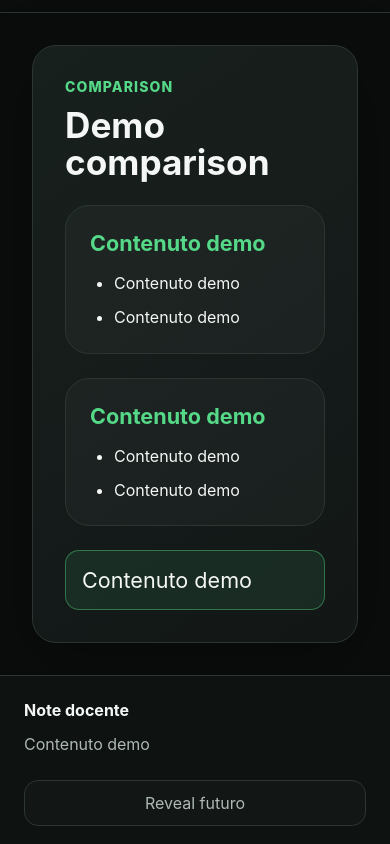
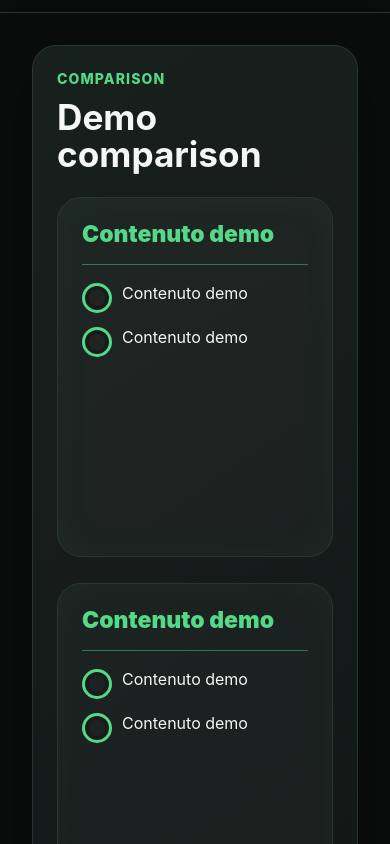
Before and after one commit to maxmax1000-pixel/recupero-punti-autoscuola-max, a React (Vite) app in the folder v2/: page / in a window 390 px wide. Both pictures are taken after a click on the button "Avanti". Shown: the part 59-903 px from the top of the page. Built offline with nearby package versions, Linux system fonts and the light colour scheme.

Commit message:
FASE 2 - Migra slide pilota La differenza è questa

```diff
--- a/v2/src/components/common/SlideFrame.module.css
+++ b/v2/src/components/common/SlideFrame.module.css
@@ -1,10 +1,17 @@
 .frame {
+  width: 100%;
+  max-width: 1260px;
+  margin: 0 auto;
   min-height: 520px;
   border: 1px solid var(--color-border);
   border-radius: var(--radius-large);
   padding: var(--space-6);
   background: linear-gradient(145deg, #18201e, var(--color-panel));
   box-shadow: 0 20px 70px rgba(0, 0, 0, 0.28);
+}
+
+.badgeRow {
+  margin-bottom: var(--space-3);
 }
 
 .eyebrow {
@@ -27,3 +34,9 @@
 .body {
   margin-top: var(--space-5);
 }
+
+@media (max-width: 760px) {
+  .frame {
+    padding: var(--space-5);
+  }
+}
--- a/v2/src/components/common/SlideFrame.tsx
+++ b/v2/src/components/common/SlideFrame.tsx
@@ -1,18 +1,26 @@
 import type { PropsWithChildren } from "react";
+import { SlideBadge } from "./SlideBadge";
 import styles from "./SlideFrame.module.css";
 
 interface SlideFrameProps {
   title: string;
+  badge?: string;
   eyebrow?: string;
 }
 
 export function SlideFrame({
+  badge,
   children,
   eyebrow,
   title,
 }: PropsWithChildren<SlideFrameProps>) {
   return (
     <article className={styles.frame}>
+      {badge ? (
+        <div className={styles.badgeRow}>
+          <SlideBadge>{badge}</SlideBadge>
+        </div>
+      ) : null}
       {eyebrow ? <p className={styles.eyebrow}>{eyebrow}</p> : null}
       <h1 className={styles.title}>{title}</h1>
       <div className={styles.body}>{children}</div>
--- a/v2/src/components/shell/CourseShell.module.css
+++ b/v2/src/components/shell/CourseShell.module.css
@@ -3,6 +3,10 @@
   display: grid;
   grid-template-rows: auto 1fr auto;
   background: var(--color-bg);
+}
+
+.shell[data-mode="audience"] {
+  grid-template-rows: 1fr;
 }
 
 .header {
@@ -44,14 +48,25 @@
 }
 
 .audienceLayout {
-  min-height: 0;
+  min-height: 100vh;
   display: grid;
   grid-template-columns: minmax(0, 1fr);
 }
 
 .stage {
   min-width: 0;
+}
+
+.teacherStage {
   padding: var(--space-6);
+}
+
+.audienceStage {
+  min-height: 100vh;
+  display: flex;
+  align-items: center;
+  justify-content: center;
+  padding: var(--space-5);
 }
 
 .teacherPanel {
@@ -137,4 +152,9 @@
     grid-template-columns: 110px 1fr 110px;
     padding: 0 var(--space-3);
   }
+
+  .audienceStage {
+    align-items: start;
+    padding: var(--space-4);
+  }
 }
--- a/v2/src/components/slides/ComparisonSlide.module.css
+++ b/v2/src/components/slides/ComparisonSlide.module.css
@@ -1,47 +1,209 @@
 .columns {
   display: grid;
   grid-template-columns: repeat(2, minmax(0, 1fr));
-  gap: var(--space-5);
+  gap: 26px;
 }
 
 .column {
-  border: 1px solid var(--color-border);
+  min-height: 360px;
+  border: 1.5px solid var(--comparison-border);
   border-radius: var(--radius-large);
-  padding: var(--space-5);
-  background: rgba(255, 255, 255, 0.03);
+  padding: 20px 30px 24px;
+  background: var(--comparison-bg);
+  box-shadow: inset 0 0 42px var(--comparison-shadow);
+}
+
+.neutralColumn {
+  --comparison-border: var(--color-border);
+  --comparison-title: var(--color-accent);
+  --comparison-bullet: var(--color-accent);
+  --comparison-icon-bg: radial-gradient(
+    circle at 35% 30%,
+    #6fdc93,
+    #267c45 68%,
+    #123020
+  );
+  --comparison-icon-border: #79e49c;
+  --comparison-header-border: color-mix(
+    in srgb,
+    var(--color-accent) 45%,
+    transparent
+  );
+  --comparison-bg: rgba(255, 255, 255, 0.03);
+  --comparison-shadow: rgba(85, 216, 135, 0.035);
+}
+
+.dangerColumn {
+  --comparison-border: #e4514b;
+  --comparison-title: #ff5a50;
+  --comparison-bullet: #ff675f;
+  --comparison-icon-bg: radial-gradient(
+    circle at 35% 30%,
+    #ff6d63,
+    #a92525 68%,
+    #491313
+  );
+  --comparison-icon-border: #ff756c;
+  --comparison-header-border: rgba(228, 81, 75, 0.55);
+  --comparison-bg: linear-gradient(
+    155deg,
+    rgba(58, 18, 17, 0.34),
+    rgba(11, 14, 13, 0.96) 55%
+  );
+  --comparison-shadow: rgba(228, 81, 75, 0.035);
+}
+
+.successColumn {
+  --comparison-border: #55d787;
+  --comparison-title: #69df8d;
+  --comparison-bullet: #68df8f;
+  --comparison-icon-bg: radial-gradient(
+    circle at 35% 30%,
+    #79ef9e,
+    #278847 68%,
+    #123c23
+  );
+  --comparison-icon-border: #7cf0a0;
+  --comparison-header-border: rgba(85, 216, 135, 0.55);
+  --comparison-bg: linear-gradient(
+    155deg,
+    rgba(16, 55, 30, 0.42),
+    rgba(9, 15, 12, 0.96) 58%
+  );
+  --comparison-shadow: rgba(85, 216, 135, 0.04);
+}
+
+.columnHeader {
+  display: flex;
+  align-items: center;
+  gap: 20px;
+  border-bottom: 1px solid var(--comparison-header-border);
+  padding-bottom: var(--space-4);
+  margin-bottom: 18px;
+}
+
+.iconCircle {
+  flex: 0 0 auto;
+  width: 64px;
+  height: 64px;
+  display: grid;
+  place-items: center;
+  border: 1.5px solid var(--comparison-icon-border);
+  border-radius: 50%;
+  background: var(--comparison-icon-bg);
+  box-shadow: 0 0 18px color-mix(in srgb, var(--comparison-bullet) 22%, transparent);
+  color: #ffffff;
+}
+
+.icon {
+  width: 38px;
+  height: 38px;
+  stroke: currentColor;
+  stroke-linecap: round;
+  stroke-linejoin: round;
+  stroke-width: 1.8;
 }
 
 .column h2 {
-  margin: 0 0 var(--space-4);
-  color: var(--color-accent);
-  font-size: 1.35rem;
+  margin: 0;
+  color: var(--comparison-title);
+  font-size: 27px;
+  font-weight: 950;
+  line-height: 1.12;
 }
 
-.column ul {
+.items {
   display: grid;
-  gap: var(--space-3);
+  gap: 14px;
   margin: 0;
-  padding-left: var(--space-5);
+  padding: 0;
+  list-style: none;
 }
 
-.column li {
+.items li {
+  display: grid;
+  grid-template-columns: 24px minmax(0, 1fr);
+  align-items: start;
+  gap: var(--space-4);
   color: var(--color-text);
-  font-size: var(--font-size-body);
-  line-height: 1.4;
+  font-size: 21px;
+  line-height: 1.3;
+}
+
+.items li::before {
+  content: "";
+  width: 24px;
+  height: 24px;
+  display: block;
+  border: 3px solid var(--comparison-bullet);
+  border-radius: 50%;
+  box-shadow: inset 0 0 0 4px #171b19;
 }
 
 .conclusion {
-  margin: var(--space-5) 0 0;
-  border: 1px solid color-mix(in srgb, var(--color-accent) 42%, transparent);
-  border-radius: var(--radius-medium);
-  padding: var(--space-4);
+  position: relative;
+  overflow: hidden;
+  margin-top: var(--space-5);
+  border: 1.5px solid #62d884;
+  border-radius: 22px;
+  padding: 18px 28px 20px;
+  background: linear-gradient(180deg, rgba(12, 29, 18, 0.92), rgba(7, 16, 11, 0.96));
+  box-shadow: inset 0 0 35px rgba(85, 216, 135, 0.035);
+  text-align: center;
+}
+
+.conclusion::before {
+  content: "";
+  position: absolute;
+  inset: 0;
+  background-image: radial-gradient(circle, rgba(85, 216, 135, 0.55) 1px, transparent 1px);
+  background-size: 8px 8px;
+  mask-image: linear-gradient(90deg, #000, transparent 22%, transparent 78%, #000);
+  opacity: 0.16;
+}
+
+.conclusionText,
+.conclusionEmphasis {
+  position: relative;
+}
+
+.conclusionText {
+  margin: 0;
   color: var(--color-text);
-  background: color-mix(in srgb, var(--color-accent) 10%, transparent);
-  font-size: var(--font-size-lead);
+  font-size: 28px;
+  line-height: 1.3;
+}
+
+.conclusionEmphasis {
+  display: inline-block;
+  margin-top: 3px;
+  color: var(--color-success);
+  font-size: 36px;
+  line-height: 1.15;
 }
 
 @media (max-width: 760px) {
   .columns {
     grid-template-columns: 1fr;
   }
+
+  .column {
+    padding: var(--space-5);
+  }
+
+  .column h2 {
+    font-size: 23px;
+  }
+
+  .items li {
+    font-size: var(--font-size-body);
+  }
+
+  .conclusionText {
+    font-size: var(--font-size-lead);
+  }
+
+  .conclusionEmphasis {
+    font-size: 1.65rem;
+  }
 }
--- a/v2/src/components/slides/ComparisonSlide.tsx
+++ b/v2/src/components/slides/ComparisonSlide.tsx
@@ -1,27 +1,112 @@
 import { SlideFrame } from "../common/SlideFrame";
-import type { ComparisonSlideData } from "../../core/slideTypes";
+import type { ComparisonColumn, ComparisonSlideData } from "../../core/slideTypes";
 import styles from "./ComparisonSlide.module.css";
 
 interface ComparisonSlideProps {
   slide: ComparisonSlideData;
 }
 
+const toneClassByTone: Record<NonNullable<ComparisonColumn["tone"]>, string> = {
+  neutral: styles.neutralColumn,
+  danger: styles.dangerColumn,
+  success: styles.successColumn,
+};
+
+function CarIcon() {
+  return (
+    <svg
+      aria-hidden="true"
+      className={styles.icon}
+      fill="none"
+      viewBox="0 0 24 24"
+    >
+      <path d="M5 11l1.4-4.1A2 2 0 0 1 8.3 5.5h7.4a2 2 0 0 1 1.9 1.4L19 11" />
+      <path d="M4 11h16a1 1 0 0 1 1 1v5H3v-5a1 1 0 0 1 1-1Z" />
+      <circle cx="7" cy="15" r="1.4" />
+      <circle cx="17" cy="15" r="1.4" />
+      <path d="M5 17v1.5M19 17v1.5" />
+    </svg>
+  );
+}
+
+function SteeringWheelIcon() {
+  return (
+    <svg
+      aria-hidden="true"
+      className={styles.icon}
+      fill="none"
+      viewBox="0 0 24 24"
+    >
+      <circle cx="12" cy="12" r="7.4" />
+      <circle cx="12" cy="12" r="2.2" />
+      <path d="M12 9.8V5.2M10.3 13.1 6.5 16M13.7 13.1l3.8 2.9" />
+    </svg>
+  );
+}
+
+function renderIcon(icon: ComparisonColumn["icon"]) {
+  switch (icon) {
+    case "car":
+      return <CarIcon />;
+    case "steering-wheel":
+      return <SteeringWheelIcon />;
+    default:
+      return null;
+  }
+}
+
 export function ComparisonSlide({ slide }: ComparisonSlideProps) {
+  const columns: Array<{
+    side: "left" | "right";
+    column: ComparisonColumn;
+  }> = [
+    { side: "left", column: slide.left },
+    { side: "right", column: slide.right },
+  ];
+
   return (
-    <SlideFrame eyebrow={slide.type} title={slide.title}>
+    <SlideFrame
+      badge={slide.sectionBadge}
+      eyebrow={slide.sectionBadge ? undefined : slide.type}
+      title={slide.title}
+    >
       <div className={styles.columns}>
-        {[slide.left, slide.right].map((column) => (
-          <section className={styles.column} key={column.title}>
+        {columns.map(({ column, side }) => {
+          const tone = column.tone ?? "neutral";
+
+          return (
+            <section
+              className={`${styles.column} ${toneClassByTone[tone]}`}
+              data-testid={`comparison-${side}-card`}
+              key={column.title}
+            >
+              <div className={styles.columnHeader}>
+                {column.icon ? (
+                  <span className={styles.iconCircle}>{renderIcon(column.icon)}</span>
+                ) : null}
                 <h2>{column.title}</h2>
-            <ul>
+              </div>
+              <ul className={styles.items}>
                 {column.items.map((item) => (
                   <li key={item}>{item}</li>
                 ))}
               </ul>
             </section>
-        ))}
+          );
+        })}
       </div>
-      {slide.conclusion ? <p className={styles.conclusion}>{slide.conclusion}</p> : null}
+      {slide.conclusion || slide.conclusionEmphasis ? (
+        <div className={styles.conclusion} data-testid="comparison-conclusion">
+          {slide.conclusion ? (
+            <p className={styles.conclusionText}>{slide.conclusion}</p>
+          ) : null}
+          {slide.conclusionEmphasis ? (
+            <strong className={styles.conclusionEmphasis}>
+              {slide.conclusionEmphasis}
+            </strong>
+          ) : null}
+        </div>
+      ) : null}
     </SlideFrame>
   );
 }
--- a/v2/src/core/slideTypes.ts
+++ b/v2/src/core/slideTypes.ts
@@ -13,6 +13,7 @@ export interface BaseSlide {
   type: SlideType;
   title: string;
   durationMinutes: number;
+  sectionBadge?: string;
   teacherNotes?: string;
 }
 
@@ -31,6 +32,8 @@ export interface DiscussionSlideData extends BaseSlide {
 export interface ComparisonColumn {
   title: string;
   items: string[];
+  tone?: "neutral" | "danger" | "success";
+  icon?: "car" | "steering-wheel";
 }
 
 export interface ComparisonSlideData extends BaseSlide {
@@ -38,6 +41,7 @@ export interface ComparisonSlideData extends BaseSlide {
   left: ComparisonColumn;
   right: ComparisonColumn;
   conclusion?: string;
+  conclusionEmphasis?: string;
 }
 
 export interface ABCaseSlideData extends BaseSlide {
--- /dev/null
+++ b/v2/src/course/pilotSlides.ts
@@ -0,0 +1,42 @@
+import type { SlideData, SlideId } from "../core/slideTypes";
+
+export const pilotSlides: readonly SlideData[] = [
+  {
+    id: "g1-intro-02-differenza",
+    type: "comparison",
+    title: "La differenza è questa",
+    durationMinutes: 6,
+    sectionBadge: "2 di 3",
+    teacherNotes:
+      "Questa è la risposta alla domanda precedente. Non presentarla come una critica personale. Il concetto è: la capacità tecnica di controllare il mezzo è necessaria, ma da sola non basta. Saper guidare comprende anche conoscenza delle norme, lettura della situazione, previsione e adattamento del comportamento.",
+    left: {
+      title: "MUOVERE UN VEICOLO",
+      tone: "danger",
+      icon: "car",
+      items: [
+        "partire",
+        "accelerare",
+        "frenare",
+        "sterzare",
+        "parcheggiare",
+        "arrivare dove serve",
+      ],
+    },
+    right: {
+      title: "SAPER GUIDARE",
+      tone: "success",
+      icon: "steering-wheel",
+      items: [
+        "conoscere le norme",
+        "leggere la strada e la situazione",
+        "prevedere i rischi e gli altri utenti",
+        "adattare il comportamento",
+        "guidare in sicurezza anche quando nessuno controlla",
+      ],
+    },
+    conclusion: "Molti conducenti sanno spostare un veicolo.",
+    conclusionEmphasis: "Non tutti sanno davvero guidare.",
+  },
+];
+
+export const pilotLessonOrder: readonly SlideId[] = ["g1-intro-02-differenza"];
```
Also changed, not shown: v2/src/App.tsx (+11 -1 lines), v2/src/components/shell/CourseShell.tsx (+9 -1 lines), 2 other files (tests, documents, lock files or other folders). Lines whose indentation alone changed are shown as unchanged.
